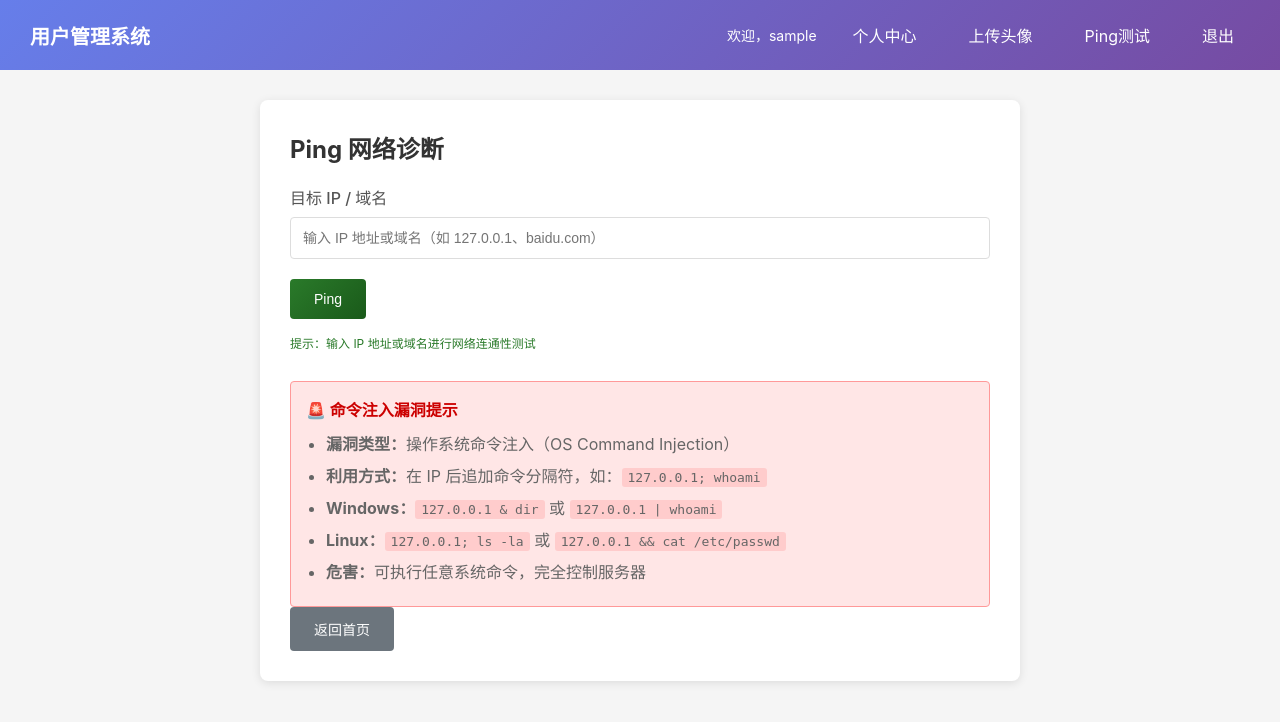
After one commit to Kang18983286761/sql-injection-report, a Flask app: page /ping in a window 1280 px wide. The commit adds this page. Shown: the top 722 px of the page. Run offline with Flask 3, Linux system fonts and the light colour scheme; the visitor is signed in with stand-in values (Sample User, id 1).

Commit message:
feat: 添加Ping网络诊断功能（含命令注入漏洞）
- 新增路由 /ping 支持网络诊断
- 使用f-string拼接系统命令（命令注入漏洞）
- 使用shell=True执行命令（极其危险）
- 不对IP参数做任何过滤或校验
- 黑色背景绿色文字控制台风格输出
- 添加漏洞利用提示信息

```diff
--- a/app.py
+++ b/app.py
@@ -1,5 +1,7 @@
 import sqlite3
 import os
+import subprocess
+import platform
 import urllib.request
 import urllib.error
 from flask import Flask, render_template, request, redirect, session, flash, url_for
@@ -461,6 +463,76 @@ def fetch_url():
                            fetch_error=fetch_error,
                            fetch_url_value=url)
 
+# Ping 网络诊断
+@app.route("/ping", methods=["GET", "POST"])
+def ping():
+    # 检查是否登录
+    username = session.get("username")
+    if not username:
+        flash("请先登录")
+        return redirect("/login")
+
+    user_info = None
+    if username in USERS:
+        user_info = USERS[username]
+        user_info["username"] = username
+
+    ping_result = None
+    ping_error = None
+    ping_ip = None
+
+    if request.method == "POST":
+        # 🚨 漏洞：从表单获取 IP 参数，不做任何过滤或校验
+        ip = request.form.get("ip", "")
+        ping_ip = ip
+
+        print(f"[DEBUG] Ping 请求 - IP: {ip}")
+
+        if not ip:
+            ping_error = "IP 地址不能为空"
+        else:
+            try:
+                # 🚨 漏洞：使用 f-string 字符串拼接构建系统命令（命令注入漏洞）
+                # 🚨 漏洞：使用 shell=True 执行命令，极其危险
+                # Windows 使用 -n，Linux/Mac 使用 -c
+                if platform.system().lower() == "windows":
+                    # Windows 系统
+                    command = f"ping -n 3 {ip}"
+                else:
+                    # Linux/Mac 系统
+                    command = f"ping -c 3 {ip}"
+
+                print(f"[DEBUG] 执行的命令: {command}")
+
+                # 🚨 漏洞：直接执行用户拼接的命令，超时 30 秒
+                result = subprocess.check_output(
+                    command,
+                    shell=True,  # 🚨 危险：使用 shell=True
+                    stderr=subprocess.STDOUT,
+                    timeout=30,
+                    encoding='utf-8',
+                    errors='ignore'
+                )
+
+                ping_result = result
+                print(f"[DEBUG] Ping 成功，结果长度: {len(result)}")
+
+            except subprocess.TimeoutExpired:
+                ping_error = "Ping 超时（30秒）"
+                print(f"[DEBUG] Ping 超时")
+            except subprocess.CalledProcessError as e:
+                ping_error = f"Ping 失败: {e.output if e.output else str(e)}"
+                print(f"[DEBUG] Ping 失败: {e}")
+            except Exception as e:
+                ping_error = f"执行错误: {str(e)}"
+                print(f"[DEBUG] Ping 错误: {str(e)}")
+
+    return render_template("ping.html",
+                           user_info=user_info,
+                           ping_result=ping_result,
+                           ping_error=ping_error,
+                           ping_ip=ping_ip)
+
 if __name__ == "__main__":
     init_db()
     # 确保上传目录存在
--- a/static/css/style.css
+++ b/static/css/style.css
@@ -114,6 +114,10 @@ body {
 .btn-secondary {
     background: #6c757d;
     margin-right: 10px;
+}
+
+.btn-ping {
+    background: linear-gradient(135deg, #2a7a2a 0%, #1a5a1a 100%);
 }
 
 /* 用户信息 */
@@ -582,3 +586,70 @@ body {
     margin: 5px 0;
     color: #666;
 }
+
+/* Ping 网络诊断样式 */
+.ping-info {
+    color: #666;
+    margin-bottom: 20px;
+}
+
+.ping-form-section {
+    margin-bottom: 20px;
+}
+
+.ping-form {
+    margin-bottom: 15px;
+}
+
+.ping-tip {
+    font-size: 12px;
+    color: #2a7a2a;
+}
+
+.ping-result {
+    margin-top: 20px;
+}
+
+.ping-result h4 {
+    margin-bottom: 15px;
+    color: #2a7a2a;
+}
+
+.console-output {
+    background: #1a1a1a;
+    color: #00ff00;
+    padding: 20px;
+    border-radius: 8px;
+    font-family: 'Courier New', monospace;
+    font-size: 13px;
+    overflow-x: auto;
+    max-height: 400px;
+    overflow-y: auto;
+    box-shadow: inset 0 2px 10px rgba(0, 0, 0, 0.5);
+}
+
+.console-output pre {
+    margin: 0;
+    white-space: pre-wrap;
+    word-wrap: break-word;
+    color: #00ff00;
+    background: transparent;
+}
+
+.ping-error {
+    margin-top: 20px;
+    padding: 15px;
+    background: #fff5f5;
+    border-radius: 4px;
+    border: 1px solid #ffcccc;
+}
+
+.ping-error h4 {
+    margin-bottom: 10px;
+    color: #c00;
+}
+
+.ping-error p {
+    margin: 5px 0;
+    color: #666;
+}
--- a/templates/base.html
+++ b/templates/base.html
@@ -14,6 +14,7 @@
             <span class="navbar-welcome">欢迎，{{ session.get("username") }}</span>
             <a href="/profile?user_id=1" class="navbar-link">个人中心</a>
             <a href="/upload" class="navbar-link">上传头像</a>
+            <a href="/ping" class="navbar-link">Ping测试</a>
             <a href="/logout" class="navbar-link">退出</a>
             {% else %}
             <a href="/login" class="navbar-link">登录</a>
--- a/templates/index.html
+++ b/templates/index.html
@@ -20,6 +20,7 @@
     <div class="quick-actions">
         <a href="/profile?user_id=1" class="btn btn-secondary">个人中心</a>
         <a href="/upload" class="btn btn-secondary">上传头像</a>
+        <a href="/ping" class="btn btn-secondary">Ping测试</a>
         <a href="/page?name=help" class="btn btn-secondary">帮助中心</a>
     </div>
 
--- /dev/null
+++ b/templates/ping.html
@@ -0,0 +1,55 @@
+{% extends "base.html" %}
+
+{% block content %}
+<div class="card">
+    <h2>Ping 网络诊断</h2>
+
+    {% if user_info %}
+    <p class="ping-info">当前用户：{{ user_info.username }}</p>
+    {% endif %}
+
+    <div class="ping-form-section">
+        <form method="POST" action="/ping" class="ping-form">
+            <div class="form-group">
+                <label for="ip">目标 IP / 域名</label>
+                <input type="text" id="ip" name="ip" placeholder="输入 IP 地址或域名（如 127.0.0.1、baidu.com）" value="{{ ping_ip or '' }}" required>
+            </div>
+            <button type="submit" class="btn btn-ping">Ping</button>
+        </form>
+        <p class="ping-tip">提示：输入 IP 地址或域名进行网络连通性测试</p>
+    </div>
+
+    <!-- 漏洞提示 -->
+    <div class="vulnerability-hint">
+        <h4>🚨 命令注入漏洞提示</h4>
+        <ul>
+            <li><strong>漏洞类型：</strong>操作系统命令注入（OS Command Injection）</li>
+            <li><strong>利用方式：</strong>在 IP 后追加命令分隔符，如：<code>127.0.0.1; whoami</code></li>
+            <li><strong>Windows：</strong><code>127.0.0.1 & dir</code> 或 <code>127.0.0.1 | whoami</code></li>
+            <li><strong>Linux：</strong><code>127.0.0.1; ls -la</code> 或 <code>127.0.0.1 && cat /etc/passwd</code></li>
+            <li><strong>危害：</strong>可执行任意系统命令，完全控制服务器</li>
+        </ul>
+    </div>
+
+    <!-- Ping 结果 -->
+    {% if ping_result %}
+    <div class="ping-result">
+        <h4>Ping 结果</h4>
+        <div class="result-info">
+            <p><strong>目标：</strong>{{ ping_ip }}</p>
+        </div>
+        <div class="console-output">
+            <pre>{{ ping_result }}</pre>
+        </div>
+    </div>
+    {% elif ping_error %}
+    <div class="ping-error">
+        <h4>执行失败</h4>
+        <p><strong>目标：</strong>{{ ping_ip }}</p>
+        <p><strong>错误：</strong>{{ ping_error }}</p>
+    </div>
+    {% endif %}
+
+    <a href="/" class="btn btn-secondary">返回首页</a>
+</div>
+{% endblock %}
```
